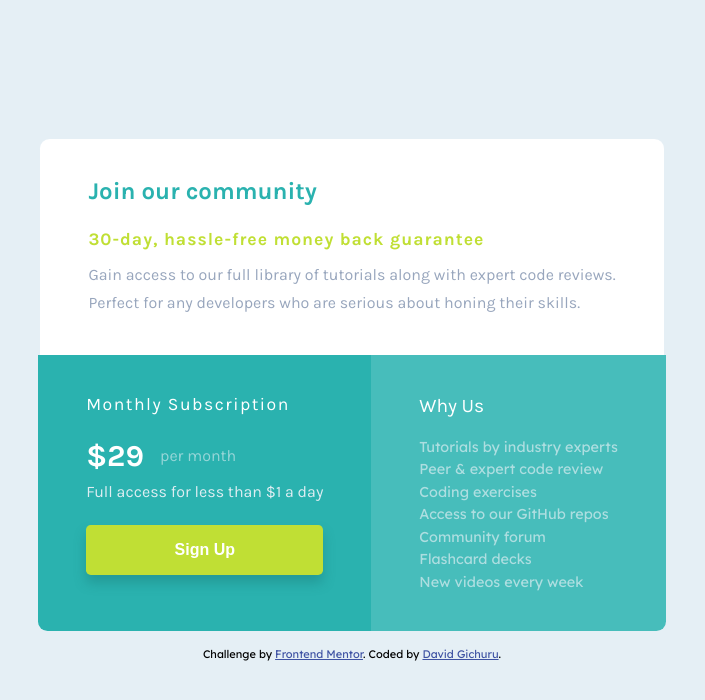
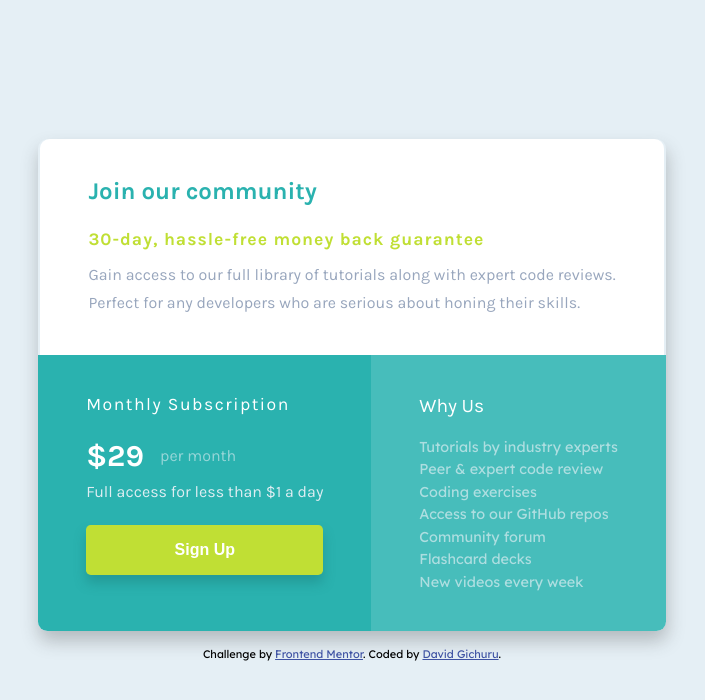
Before and after one commit to dxiDavid/single-price-card-challenge, a plain HTML site: page index.html in a window 1280 px wide. Shown: the whole page, without its empty margins (288-993 px from the left). Drawn offline with Linux system fonts and the light colour scheme.

Commit message:
Update style.css

```diff
--- a/style.css
+++ b/style.css
@@ -30,6 +30,8 @@ main{
 	justify-content:center;
 	align-items: center;
 	max-width: 43rem;
+	border-radius: 0.6rem;
+	box-shadow: 1px 10px 18px 0 rgba(56, 56, 56, 0.288);
 }
 
 .banner, .pricing, .persuasion{
```
